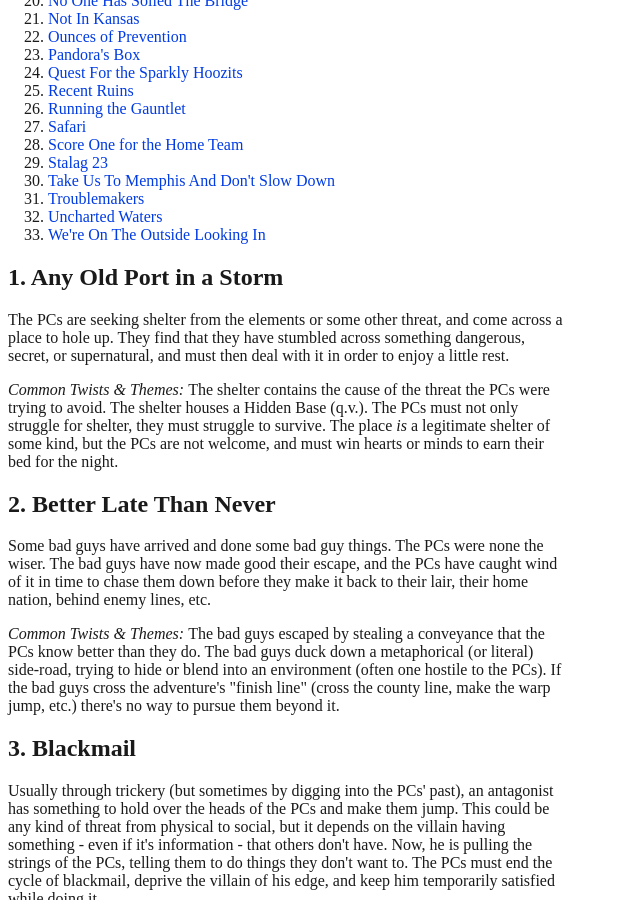
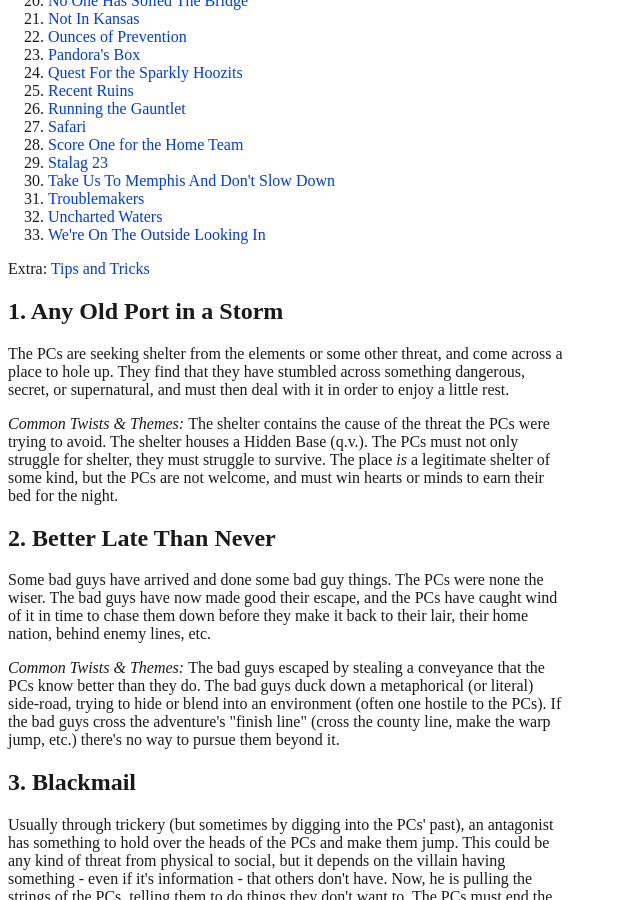
Before and after one commit to pheara/big_list_of_rpg_plots, a Jekyll site: the page built from index.html, in a window 1280 px wide and 900 px high, scrolled down 811 px. Shown: the whole window, without its empty margins (0-640 px from the left). Built offline with Jekyll 4.4.1, drawn with Linux system fonts in a browser that asks for light colours; some web fonts are replaced.

Commit message:
extra anchor.

```diff
--- a/index.html
+++ b/index.html
@@ -49,6 +49,8 @@ Digest</a> . </em>This ain't Oxford, baby. </p>
     {% endfor %}
 </ol>
 
+Extra: <a href="#tips_and_tricks">Tips and Tricks</a>
+
 
 <section>
     {% for post in site.posts reversed %}
@@ -59,7 +61,7 @@ Digest</a> . </em>This ain't Oxford, baby. </p>
 </section>
 
 
-<section>
+<section id="tips_and_tricks">
   <h1>Tips and Tricks </h1>
 
   <p><em>Surrender yourself to metaphor.
```
